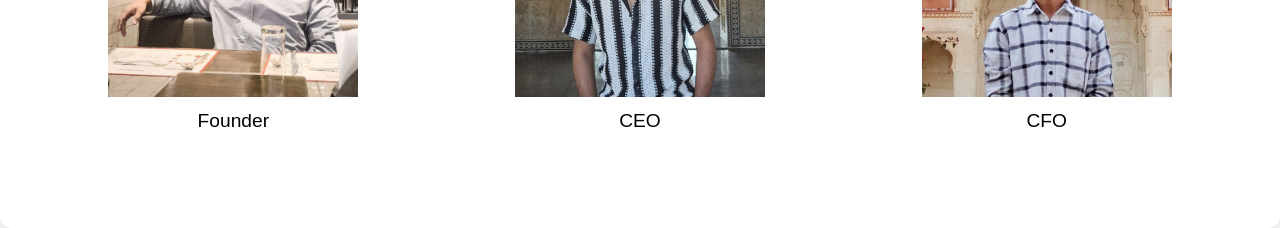
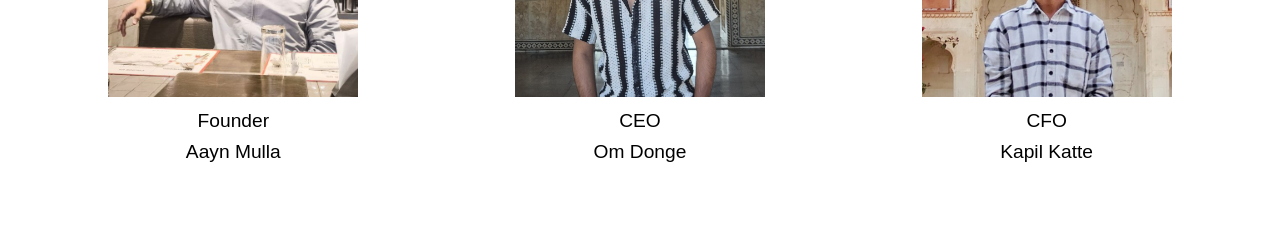
Before and after one commit to aayanmulla/ParkEz, a React (Create React App) app in the folder ParkEz_Frontend/: page / in a window 1280 px wide. Shown: the part 3800-4028 px from the top of the page. Built offline with nearby package versions, Linux system fonts and the light colour scheme.

Commit message:
added names

```diff
--- a/ParkEz_Frontend/src/screens/AboutUs/AboutUs.css
+++ b/ParkEz_Frontend/src/screens/AboutUs/AboutUs.css
@@ -114,6 +114,15 @@
     top: 40px;
     right: 40px;
     object-fit: contain;
+}
+
+.a-text{
+    font-size: 1.2rem;
+    font-weight: 500;
+    color: black;
+    margin-top: 10px;
+    position: relative;
+    top: -30px;
 }
 
 /* Improved responsive breakpoints */
--- a/ParkEz_Frontend/src/screens/AboutUs/AboutUs.jsx
+++ b/ParkEz_Frontend/src/screens/AboutUs/AboutUs.jsx
@@ -54,14 +54,17 @@ const AboutUs = () => {
                     <div ref={(el) => (containersRef.current[0] = el)} className="image-text-container hidden">
                         <img src="/images/AayanMulla.jpeg" alt="Aayan Mulla" className="aboutus-img1" />
                         <p className="image-text">Founder</p>
+                        <p className="a-text">Aayn Mulla</p>
                     </div>
                     <div ref={(el) => (containersRef.current[1] = el)} className="image-text-container hidden">
                         <img src="/images/AayanFriend1.jpeg" alt="Friend 1" className="aboutus-img2" />
                         <p className="image-text">CEO</p>
+                        <p className="a-text">Om Donge</p>
                     </div>
                     <div ref={(el) => (containersRef.current[2] = el)} className="image-text-container hidden">
                         <img loading="lazy" src="/images/AayanFriend2.jpeg" alt="Friend 2" className="aboutus-img3" />
                         <p className="image-text">CFO</p>
+                        <p className="a-text">Kapil Katte</p>
                     </div>
                 </div>
             </div>
```
